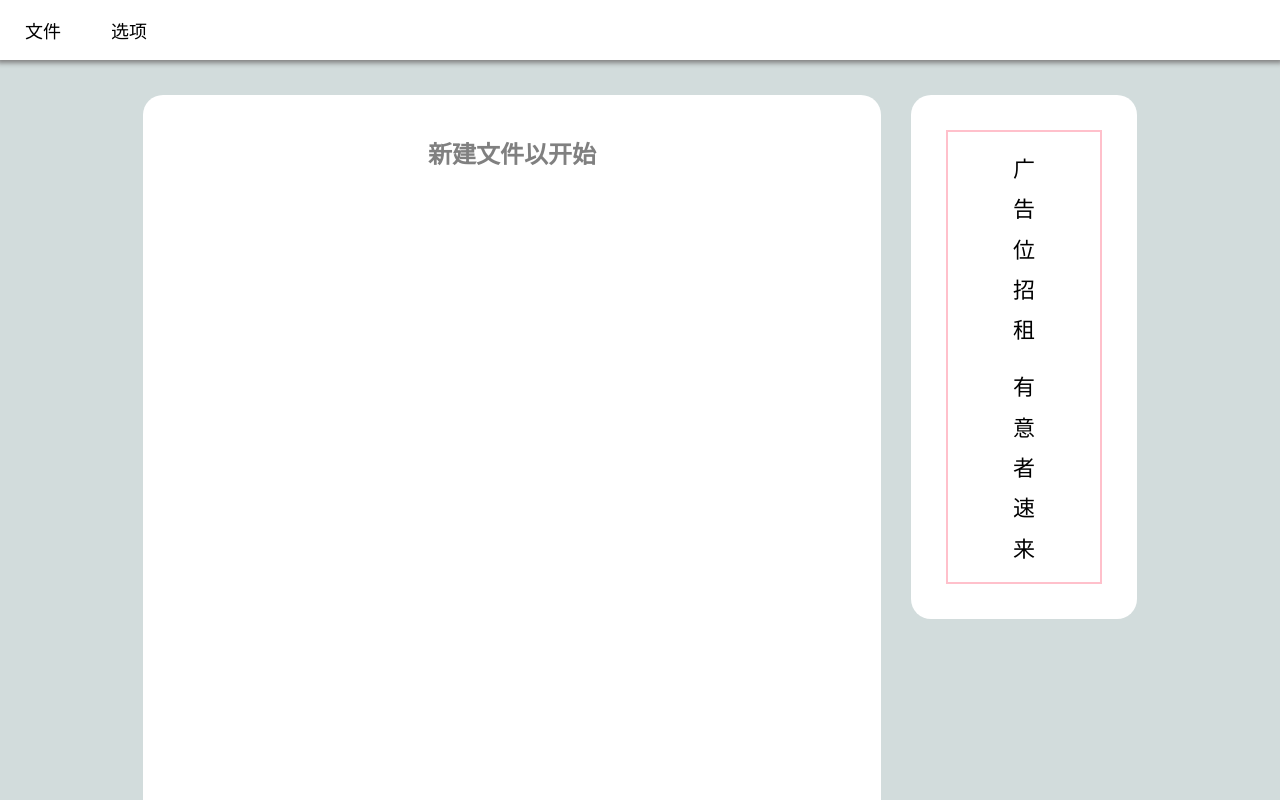
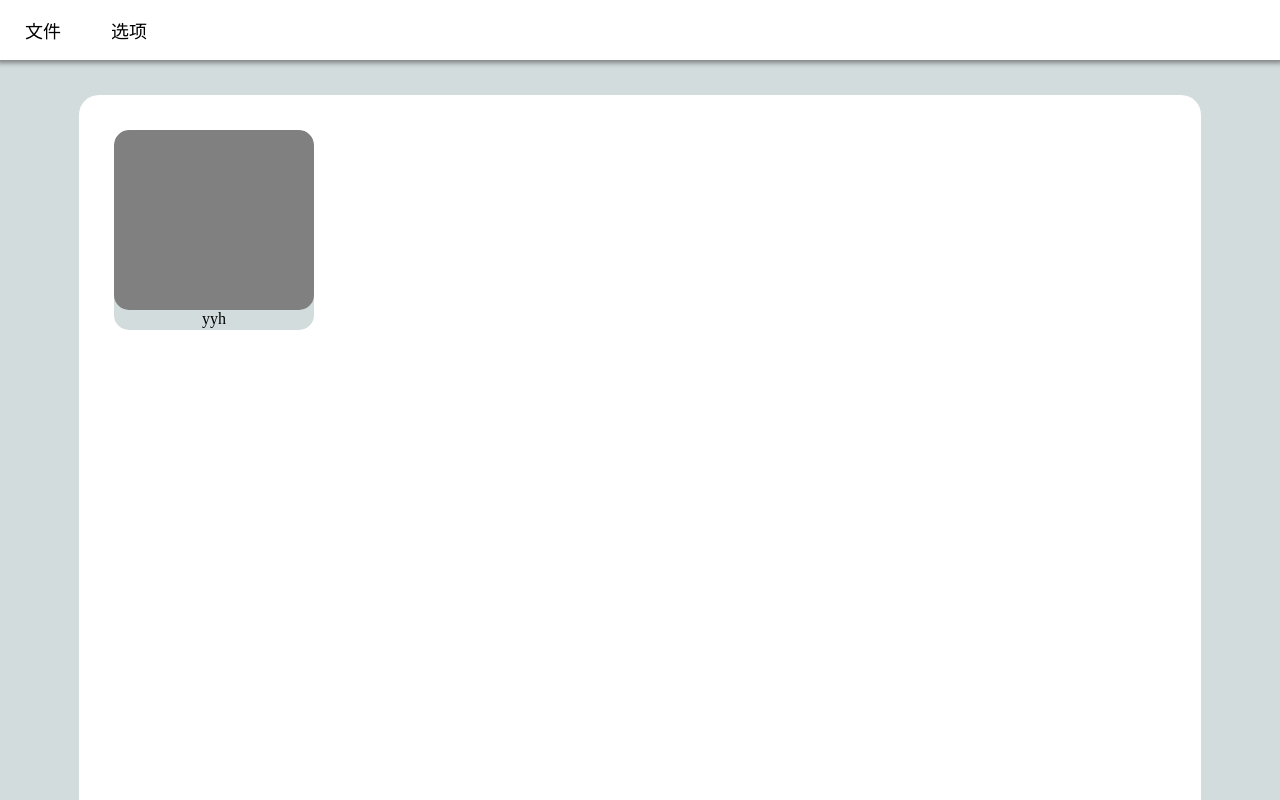
Before and after one commit to yyhhenry/logic-block, a React (Create React App) app: page / in a window 1280 px wide. Shown: the top 800 px of the page. Built offline with nearby package versions, Linux system fonts and the light colour scheme; the HTML template or start-up script is replaced by a standard one.

Commit message:
AppEditor

```diff
--- a/src/component/AppEditor/AppEditor.tsx
+++ b/src/component/AppEditor/AppEditor.tsx
@@ -1,10 +1,12 @@
 import React from 'react';
+import { AppEditorContent } from './AppEditorContent';
 import { AppEditorHeader } from './AppEditorHeader';
 export class AppEditor extends React.Component {
   render(): React.ReactNode {
+    let filename = new URL(window.location.href).searchParams.get('filename') ?? undefined;
     return (
-      <AppEditorHeader pageContent={<div/>
-        // <AppHomeContent />
+      <AppEditorHeader pageContent={
+        <AppEditorContent filename={filename} />
       } />
     );
   }
--- a/src/component/AppEditor/AppFileContent.tsx
+++ b/src/component/AppEditor/AppFileContent.tsx
@@ -1,9 +1,44 @@
-import { isObject } from "../BasicModule/CommonHead";
+import { isObject, isTList } from "../BasicModule/CommonHead";
 
+export namespace RedstoneModule {
+  export interface Point {
+    x: number;
+    y: number;
+    power: boolean;
+  }
+  export interface Line {
+    pointFrom: number;
+    pointTo: number;
+    notGate: boolean;
+  }
+  export interface Text {
+    str: string;
+    size: number;
+    x: number;
+    y: number;
+  }
+  export interface RedstoneFileContent {
+    points: Point[];
+    lines: Line[];
+    texts: Text[];
+  }
+  export function isPoint(obj: unknown): obj is Point {
+    return isObject(obj) && typeof obj.x == 'number' && typeof obj.y == 'number' && typeof obj.power == 'boolean';
+  }
+  export function isLine(obj: unknown): obj is Line {
+    return isObject(obj) && typeof obj.pointFrom == 'number' && typeof obj.pointFrom == 'number' && typeof obj.notGate == 'boolean';
+  }
+  export function isText(obj: unknown): obj is Line {
+    return isObject(obj) && typeof obj.x == 'number' && typeof obj.y == 'number' && typeof obj.str == 'string' && typeof obj.size == 'number';
+  }
+  export function isRedstoneFileContent(obj: unknown): obj is RedstoneFileContent {
+    return isObject(obj) && isTList(obj.points, isPoint) && isTList(obj.lines, isLine) && isTList(obj.texts, isText);
+  }
+}
 export interface AppFileContent {
   filename: string;
+  content: RedstoneModule.RedstoneFileContent;
 }
-
 export function isAppFileContent(obj: unknown): obj is AppFileContent {
-  return isObject(obj) && typeof obj.filename == 'string';
+  return isObject(obj) && typeof obj.filename == 'string' && RedstoneModule.isRedstoneFileContent(obj.content);
 }
--- a/src/component/AppHome/AppHome.tsx
+++ b/src/component/AppHome/AppHome.tsx
@@ -15,8 +15,7 @@ export class AppHome extends React.Component {
 (() => {
   let database = AppDataBase.getDataBase('yyhhenry-logic-block');
   database.modifyTransaction('file-list', store => {
-    // store.clear();
-    // // store.put({ filename: '0000', color: 'gray' });
-    // // store.put({ filename: '0001', color: 'pink' });
+    store.clear();
+    store.put({ filename: 'yyh', color: 'gray' });
   });
 })();
--- a/src/component/AppHome/AppHomeContent.tsx
+++ b/src/component/AppHome/AppHomeContent.tsx
@@ -2,6 +2,7 @@ import React from "react";
 import { AppDataBase } from "../AppDataBase";
 import { AppFileInfo, isAppFileInfo } from "./AppFileInfo";
 import { HoveredNode } from "../BasicModule/HoveredNode";
+import { MyRoute } from "../BasicModule/CommonHead";
 
 export interface AppFileCardProps {
   fileInfo: AppFileInfo;
@@ -11,7 +12,8 @@ export class AppFileCard extends React.Component<AppFileCardProps> {
     return (
       <HoveredNode style={() => ({ display: 'inline-block' })}
         content={hoverMark => (
-          <div style={{
+          <div
+            style={{
               width: 200,
               height: 200,
               backgroundColor: 'rgb(210, 220, 220)',
@@ -21,7 +23,13 @@ export class AppFileCard extends React.Component<AppFileCardProps> {
               transition: 'all .3s',
               boxShadow: hoverMark ? '5px 5px 5px gray' : 'none',
               transform: hoverMark ? 'translate(-5px,-5px)' : 'none',
-          }}>
+            }}
+            onClick={() => {
+              MyRoute.routeTo('/AppEditor', {
+                filename: this.props.fileInfo.filename,
+              });
+            }}
+          >
             <div style={{
               width: '100%',
               height: '90%',
@@ -43,36 +51,6 @@ export class AppFileCard extends React.Component<AppFileCardProps> {
   }
 }
 
-export class AppADBoard extends React.Component {
-  render() {
-    const textContent = '广告位招租  有意者速来';
-    return (
-      <div style={{
-        margin: 15,
-        padding: 15,
-        borderColor: 'pink',
-        borderStyle: 'solid',
-        borderWidth: 2
-      }}>
-        <div style={{ display: 'flex', justifyContent: 'center' }}>
-          <div style={{
-            display: 'flex',
-            justifyContent: 'space-around',
-            flexDirection: 'column',
-            height: textContent.length * 35,
-            fontSize: 22
-          }}>
-            {
-              textContent.split('').map((str, ind) => (
-                <div key={ind}>{str}</div>
-              ))
-            }
-          </div>
-        </div>
-      </div>
-    );
-  }
-}
 
 interface AppHomeContentState {
   fileList: AppFileInfo[] | undefined;
@@ -97,7 +75,7 @@ export class AppHomeContent extends React.Component<{}, AppHomeContentState> {
           justifyContent: 'center',
         }}>
 
-          <div style={{ width: '60%' }}>
+          <div style={{ width: '90%' }}>
             <div style={{
               minHeight: 1200,
               borderRadius: 20,
@@ -114,17 +92,6 @@ export class AppHomeContent extends React.Component<{}, AppHomeContentState> {
               )}
             </div>
           </div>
-
-          <div style={{ width: '20%' }}>
-            <div style={{
-              borderRadius: 20,
-              padding: 20,
-              margin: 15,
-              backgroundColor: 'white',
-            }}>
-              <AppADBoard />
-            </div>
-          </div>
         </div>
       </div >
     );
--- a/src/component/BasicModule/AppHeader.tsx
+++ b/src/component/BasicModule/AppHeader.tsx
@@ -167,6 +167,7 @@ export class AppHeader<MenuOptionType extends string> extends React.Component<Ap
     headerNodeRect: undefined,
   };
   render(): React.ReactNode {
+    requestAnimationFrame(() => this.forceUpdate());
     const headerHeight = 60;
     const contentMargin = 20;
     const menuList: MenuOptionType[] = this.props.menu.map(menuElement => menuElement.name);
@@ -233,6 +234,7 @@ export class AppHeader<MenuOptionType extends string> extends React.Component<Ap
           style={{
             marginTop: headerHeight + contentMargin,
             marginBottom: contentMargin,
+            minHeight: window.innerHeight - (headerHeight + contentMargin) - contentMargin,
             position: 'relative',
           }}
         >
--- a/src/component/BasicModule/CommonHead.tsx
+++ b/src/component/BasicModule/CommonHead.tsx
@@ -1,6 +1,9 @@
 export function isObject(obj: unknown): obj is Record<keyof any, unknown> {
   if (typeof obj !== 'object' || obj === null) return false;
   return true;
+}
+export function isTList<T>(arr: unknown, isT: (v: unknown) => v is T): arr is T[] {
+  return Array.isArray(arr) && arr.every(v => isT(v));
 }
 export namespace ZIndexTable {
   export const menuOption = 5;
@@ -19,9 +22,14 @@ export namespace MyRoute {
     let params = getParams();
     return params.get('page') ?? '/';
   }
-  export function routeTo(src: string) {
+  export function routeTo(src: string, otherParams?: Record<string, string>) {
     let url = new URL(window.location.href);
     let params = url.searchParams;
+    if (otherParams !== undefined) {
+      for (const [key, value] of Object.entries(otherParams)) {
+        params.set(key, value);
+      }
+    }
     params.set('page', src);
     window.location.href = url.href;
   }
```
Also changed, not shown: src/component/AppEditor/AppEditorContent.tsx (added, +74 -0 lines). Lines whose indentation alone changed are shown as unchanged.
